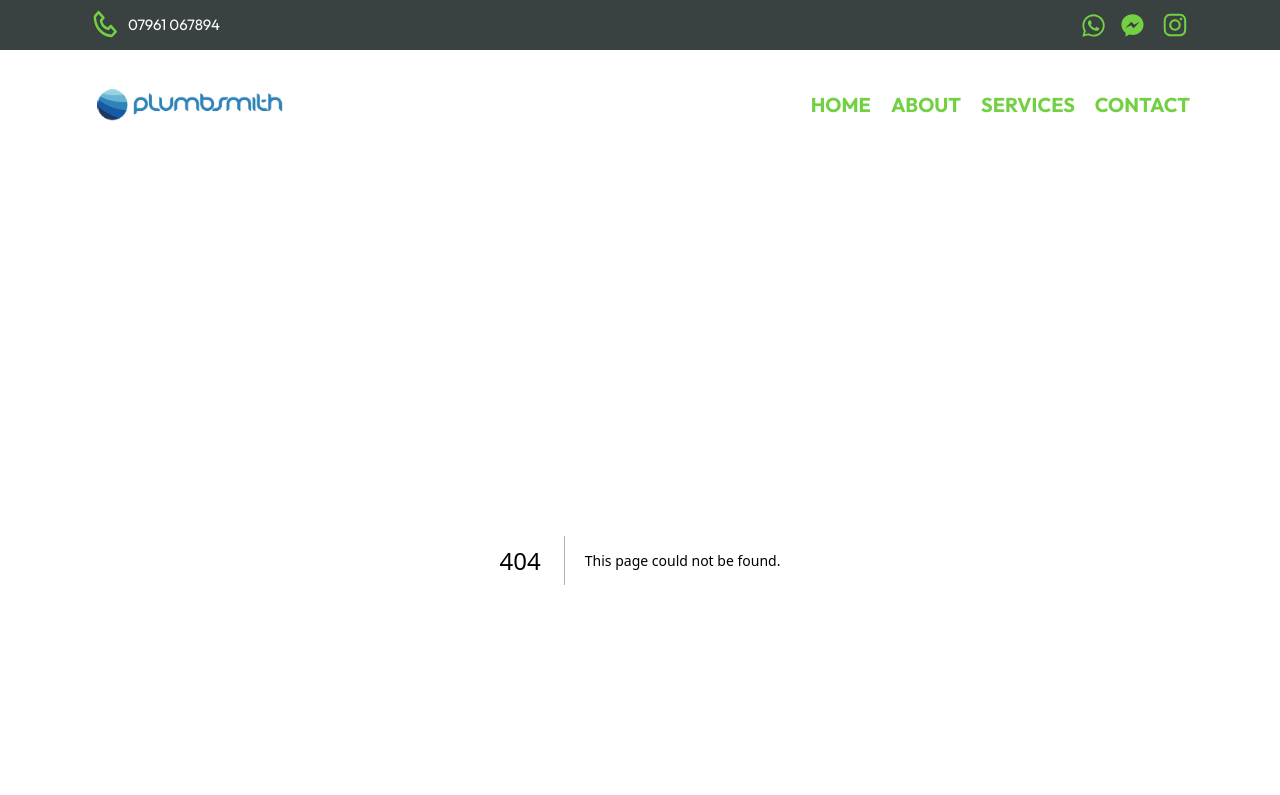
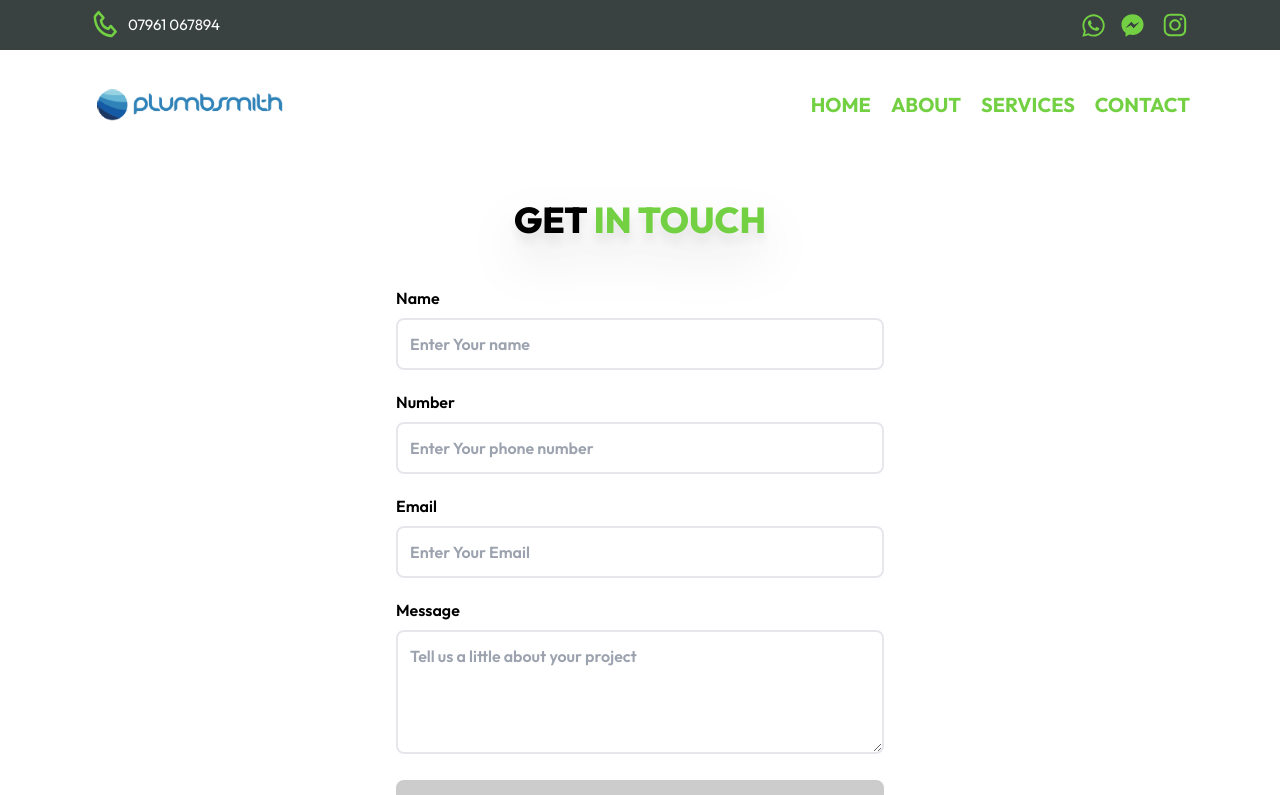
Before and after one commit to ahmedashfaq850/Plumbing-website, a Next.js app: page /contact in a window 1280 px wide. Before the commit this address had no page. Shown: the top 795 px of the page. Built offline with nearby package versions, Linux system fonts and the light colour scheme.

Commit message:
finalize contact page

```diff
--- /dev/null
+++ b/app/contact/page.js
@@ -0,0 +1,13 @@
+import React from 'react'
+import Heading from '@/components/Heading'
+import Form from '@/components/Form'
+const page = () => {
+  return (
+    <div className='px-5'>
+
+      <Form />
+    </div>
+  );
+}
+
+export default page
--- /dev/null
+++ b/components/Form.jsx
@@ -0,0 +1,166 @@
+"use client";
+import React, { useState } from "react";
+import { useForm } from "react-hook-form";
+import Heading from "./Heading";
+
+
+const Contact = () => {
+  const [Loading, setLoading] = useState(false);
+  const [submitted, setSubmitted] = useState(false);
+
+  const {
+    register,
+    getValues,
+    trigger,
+    reset,
+    formState: { errors,isValid },
+  } = useForm({ mode: "all" });
+
+
+
+  const onSubmit = async (e) => {
+    setLoading(true);
+    const isValid = await trigger();
+    if (isValid) {
+      setSubmitted(true);
+      setTimeout(() => {
+        reset({
+          name: "",
+          number: "",
+          email: "",
+          project: "",
+        });
+        setSubmitted(false);
+        setLoading(false);
+      }, 2000);
+    } else {
+      e.preventDefault();
+    }
+  };
+
+  console.log("submitted", submitted);
+
+  return (
+    <section id="contact" className="mt-10 mb-20">
+      {/* FORM  */}
+      <div className="flex justify-center ">
+        <Heading our="GET" afterOurText="IN TOUCH" mb="mb-5" />
+      </div>
+      <div className="flex justify-center gap-10 ">
+        <div className="mt-0 md:mt-0 ">
+          <p className="text-[#73D043] font-semibold text-center font-outfit">
+            {submitted && "Successfully Submitted"}
+          </p>
+          <form
+            method="POST"
+            action="https://formsubmit.co/bsiddiqui@students.uit.edu"
+            target="_blank"
+            onSubmit={onSubmit}
+            className="font-outfit p-1.5 max-w-[500px]"
+          >
+            <div>
+              <label htmlFor="name" className="mb-2 font-semibold">
+                Name
+              </label>
+              <input
+                className=" rounded-lg w-full text-black  outline-0 border-2 font-semibold placeholder-opaque-black p-3 mt-2"
+                type="text"
+                id="name"
+                placeholder="Enter Your name"
+                {...register("name", {
+                  required: true,
+                  maxLength: 100,
+                })}
+              />
+            </div>
+            {errors.name && (
+              <p className="text-red-500 mt-1">
+                {errors.name.type === "required" && "This field is required."}
+                {errors.name.type === "maxLength" && "Max length is 100 char."}
+              </p>
+            )}
+            <div className="mt-5">
+              <label className="font-semibold" htmlFor="number">
+                Number
+              </label>
+              <input
+                className="text-black  rounded-lg w-full outline-0 border-2  bg-white font-semibold placeholder-opaque-black p-3 mt-2"
+                type="number"
+                id="number"
+                placeholder="Enter Your phone number"
+                {...register("number", {
+                  required: true,
+                  pattern:
+                    /^\s*(?:\+?(\d{1,3}))?[-. (]*(\d{3})[-. )]*(\d{3})[-. ]*(\d{4})(?: *x(\d+))?\s*$/,
+                })}
+              />
+            </div>
+            {errors.number && (
+              <p className="text-red-500 mt-1 ">
+                {errors.number.type === "required" && "This field is required."}
+                {errors.number.type === "pattern" && "Invalid phone."}
+              </p>
+            )}
+            <div className="mt-5">
+              <label htmlFor="email" className="font-semibold">
+                Email
+              </label>
+
+              <input
+                className="text-black border-2 rounded-lg w-full outline-0  bg-white font-semibold placeholder-opaque-black p-3 mt-2"
+                type="text"
+                id="email"
+                placeholder="Enter Your Email"
+                {...register("email", {
+                  required: true,
+                  pattern: /^[A-Z0-9._%+-]+@[A-Z0-9.-]+\.[A-Z]{2,}$/i,
+                })}
+              />
+              {errors.email && (
+                <p className="text-red-500 mt-1 ">
+                  {errors.email.type === "required" &&
+                    "This field is required."}
+                  {errors.email.type === "pattern" && "Invalid email address."}
+                </p>
+              )}
+            </div>
+            <div className="mt-5">
+              <label htmlFor="project" className="font-semibold">
+                Message
+              </label>
+
+              <textarea
+                className="text-black rounded-lg w-full border-2 outline-0 bg-white font-semibold placeholder-opaque-black p-3 mt-2"
+                placeholder="Tell us a little about your project"
+                id="project"
+                rows={4}
+                cols={50}
+                {...register("project", {
+                  required: true,
+                  maxLength: 2000,
+                })}
+              />
+            </div>
+            {errors.project && (
+              <p className="text-red-500 mt-1 font-outfit">
+                {errors.project.type === "required" &&
+                  "This field is required."}
+                {errors.project.type === "maxLength" &&
+                  "Max length is 2000 char."}
+              </p>
+            )}
+            <button
+              disabled={!isValid}
+              className="disabled:bg-[#cccccc] disabled:border-[#999999] disabled:text-[#666666] disabled:border-solid font-outfit font-bold mt-5 w-full text-sm xs:text-lg bg-[#73D043] text-white rounded-lg  py-3 px-5
+              hover:bg-blue  hover:bg-[#1B4845] transition duration-500"
+            >
+              {Loading ? "Loading..." : "SEND"}
+            </button>
+          </form>
+        </div>
+      </div>
+    </section>
+  );
+};
+
+export default Contact;
--- a/components/Gallery.jsx
+++ b/components/Gallery.jsx
@@ -8,7 +8,7 @@ const Gallery = () => {
       <Heading
         our="Gallery"
         afterOurText="Of Bathrooms"
-        mb="10"
+        mb="mb-0"
         textColor="text-[#73D043]"
       />
       <div className="flex flex-wrap mb-20 gap-3 justify-center items-center">
--- a/components/Header.jsx
+++ b/components/Header.jsx
@@ -24,7 +24,7 @@ const Header = () => {
                     <Link href="#home">HOME</Link>
                     <Link href="#about">ABOUT</Link>
                     <Link href="#services">SERVICES</Link>
-                    <Link href="#contact">CONTACT</Link>
+                    <Link href="/contact/#contact">CONTACT</Link>
                 </nav>
             </div>
             <Link onClick={toggleSideNav} className='lg:hidden cursor-pointer' href="/">
--- a/components/Heading.jsx
+++ b/components/Heading.jsx
@@ -3,12 +3,12 @@ import React from 'react'
 const Heading = ({
   our = "OUR",
   afterOurText,
-  mb = "20",
+  mb = "mb-20",
   textColor = "text-[#73D043]",
 }) => {
   return (
     <div
-      className={`drop-shadow-xl w-full text-center mb-10 sm:mb-${mb} text-2xl sm:text-4xl`}
+      className={`drop-shadow-xl w-full text-center mb-10 sm:${mb} text-2xl sm:text-4xl`}
     >
       <h2 className="text-black drop-shadow-2xl font-extrabold">
         {our} <span className={`${textColor}`}>{afterOurText}</span>
--- a/package.json
+++ b/package.json
@@ -16,6 +16,7 @@
     "postcss": "8.4.23",
     "react": "18.2.0",
     "react-dom": "18.2.0",
+    "react-hook-form": "^7.43.9",
     "tailwindcss": "3.3.2"
   }
 }
```
Also changed, not shown: 1 other file (tests, documents, lock files or other folders).
